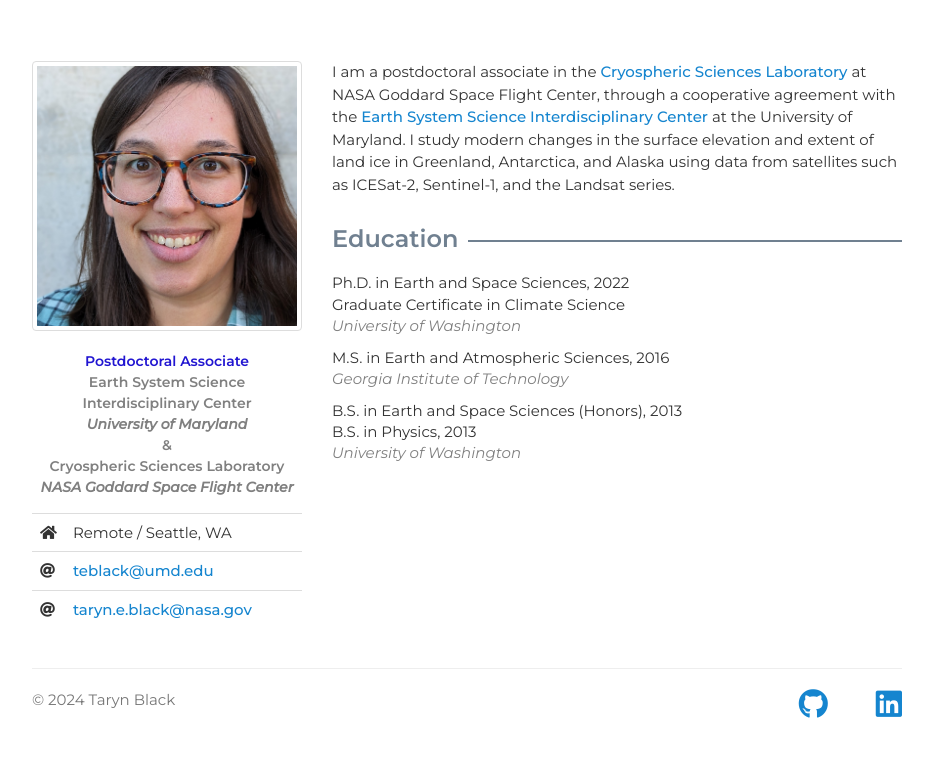
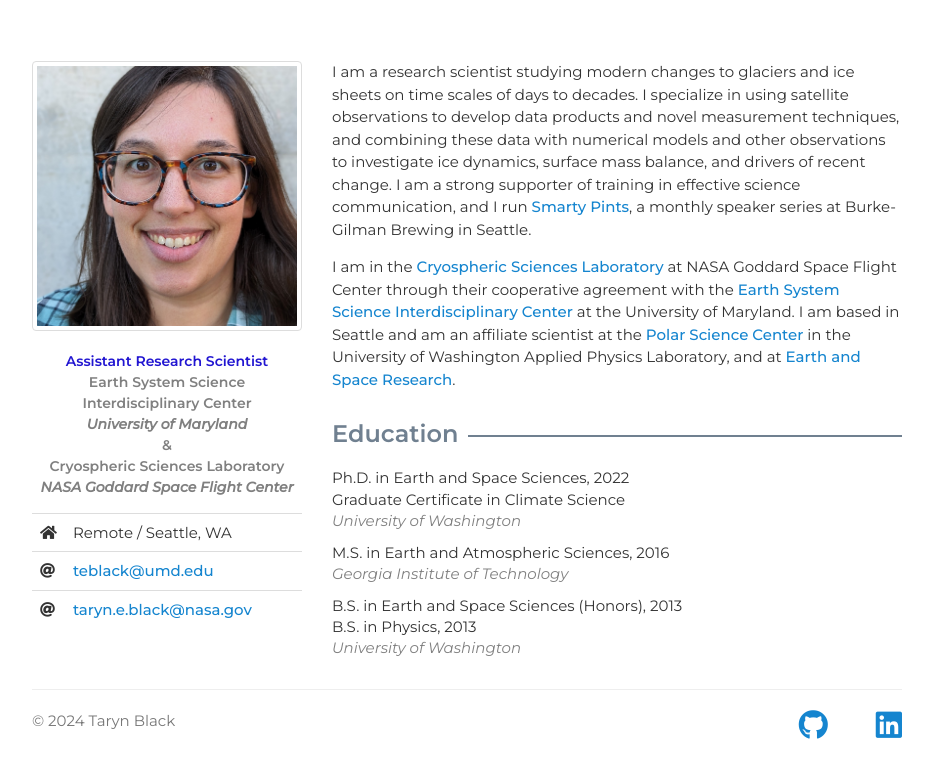
Before and after one commit to tarynblack/tarynblack.github.io, a Jekyll site: the page built from index.html, in a window 1280 px wide, cut to the strip 86-864 px from the top of the page. Shown: the whole strip, without its empty margins (173-1106 px from the left). Built offline with Jekyll 4.4.1, drawn with Linux system fonts in a browser that asks for light colours; nearby versions of some CDN libraries; a style sheet for code colours, icons or effects is not loaded.

Commit message:
title update (index)

```diff
--- a/index.html
+++ b/index.html
@@ -7,7 +7,7 @@ title: Home | Taryn Black
       <div class="col-sm-4">
         <img class="center-block img img-responsive img-thumbnail" src="/img/headshot_square.jpg" alt="Image of Taryn Black">
 
-        <p id="title">Postdoctoral Associate<br>
+        <p id="title">Assistant Research Scientist<br>
           <span id="program">Earth System Science Interdisciplinary Center<br><em>University of Maryland</em><br></span>
           <span id="program">&<br></span>
           <span id="program">Cryospheric Sciences Laboratory<br><em>NASA Goddard Space Flight Center</em></span>
@@ -48,12 +48,10 @@ title: Home | Taryn Black
 
       <div class="col-sm-8">
 
-        <p>I am a postdoctoral associate in the <a href="https://science.gsfc.nasa.gov/earth/cryosphere/" target="_blank">Cryospheric Sciences Laboratory</a> at NASA Goddard Space Flight Center, through a cooperative agreement with the <a href="https://webhost.essic.umd.edu/" target="_blank">Earth System Science Interdisciplinary Center</a> at the University of Maryland. I study modern changes in the surface elevation and extent of land ice in Greenland, Antarctica, and Alaska using data from satellites such as ICESat-2, Sentinel-1, and the Landsat series.</p>
+        <p>I am a research scientist studying modern changes to glaciers and ice sheets on time scales of days to decades. I specialize in using satellite observations to develop data products and novel measurement techniques, and combining these data with numerical models and other observations to investigate ice dynamics, surface mass balance, and drivers of recent change. I am a strong supporter of training in effective science communication, and I run <a href="https://www.burkegilmanbrewing.com/smarty-pints" target="_blank">Smarty Pints</a>, a monthly speaker series at Burke-Gilman Brewing in Seattle.</p>
+          <p>I am in the <a href="https://science.gsfc.nasa.gov/earth/cryosphere/" target="_blank">Cryospheric Sciences Laboratory</a> at NASA Goddard Space Flight Center through their cooperative agreement with the <a href="https://webhost.essic.umd.edu/" target="_blank">Earth System Science Interdisciplinary Center</a> at the University of Maryland. I am based in Seattle and am an affiliate scientist at the <a href="https://psc.apl.uw.edu/" target="_blank">Polar Science Center</a> in the University of Washington Applied Physics Laboratory, and at <a href="https://esr.org/" target="_blank">Earth and Space Research</a>.</p>
 
         <!-- <div id="read-more">
-
-          <p>I have a general background in geology and physics, with project experience spanning several subdisciplines of earth science. Prior to pursuing glaciology research, I earned an M.S. in Earth and Atmospheric Sciences, during which I studied the behavior of unsteady explosive volcanic eruptions using computational fluid dynamics models.</p>
-
         </div> -->
         <!-- .read-more -->
 
```
